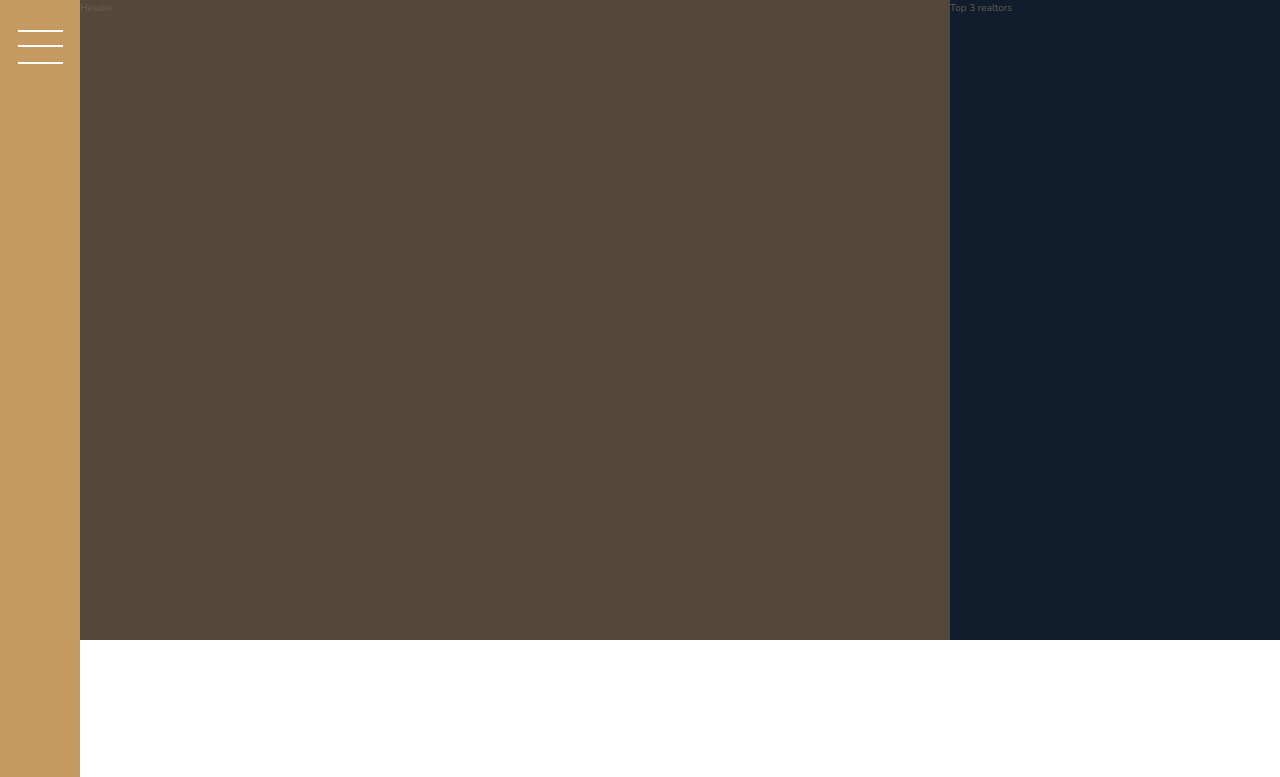
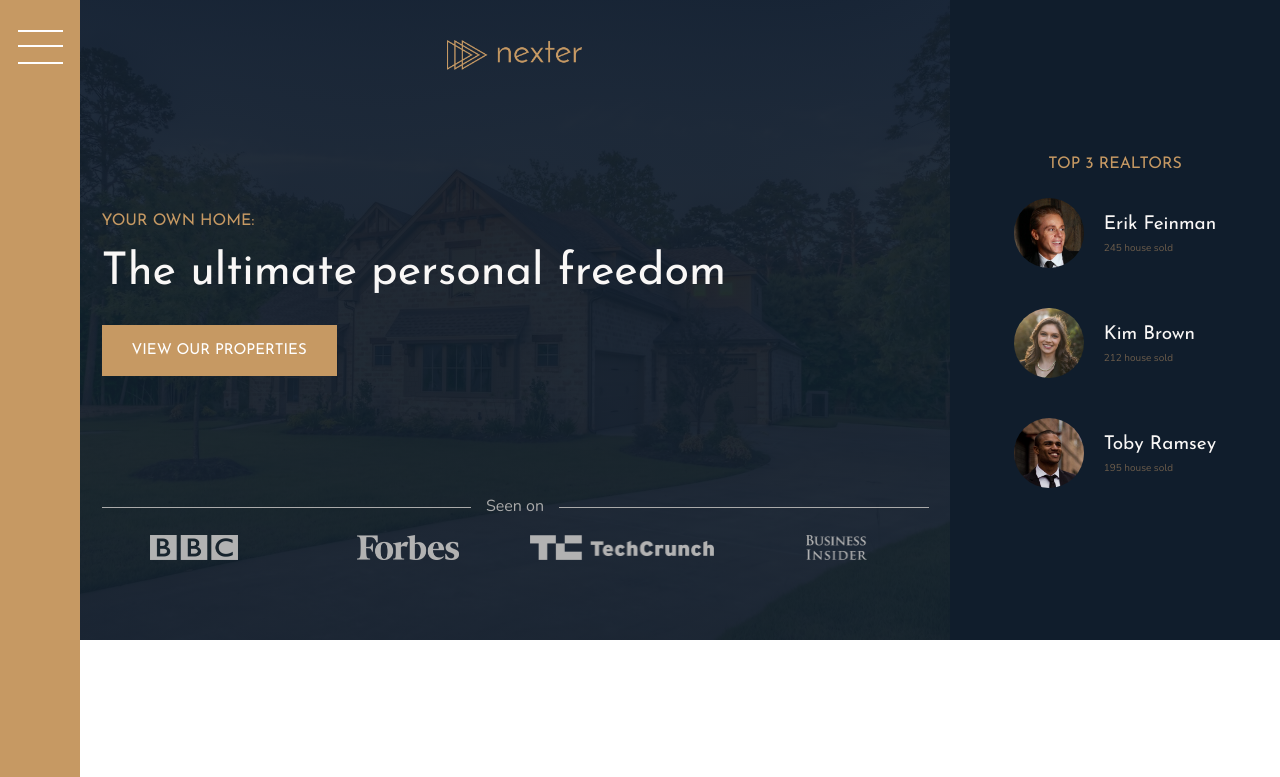
Before and after one commit to TranNguyenDongGon/Frontend, a website: page 8.Nexter/index.html in a window 1280 px wide. Shown: the top 777 px of the page. Drawn offline with nearby package versions, Linux system fonts and the light colour scheme.

Commit message:
finish header and realtor

```diff
--- a/8.Nexter/index.html
+++ b/8.Nexter/index.html
@@ -19,11 +19,42 @@
     </div>
 
     <header class="header">
-        Header
+        <img src="img/logo.png" alt="nexter logo" class="header__logo">
+        <h3 class="heading-3">Your own home:</h3>
+        <h1 class="heading-1">The ultimate personal freedom</h1>
+        <button class="btn header__btn">View our properties</button>
+        <div class="header__seenon-text">Seen on</div>
+        <div class="header__seenon-logos">
+            <img src="img/logo-bbc.png" alt="Seen on logo 1">
+            <img src="img/logo-forbes.png" alt="Seen on logo 2">
+            <img src="img/logo-techcrunch.png" alt="Seen on logo 3">
+            <img src="img/logo-bi.png" alt="Seen on logo 4">
+        </div>
     </header>
 
     <div class="realtors">
-        Top 3 realtors
+        <h3 class="heading-3">Top 3 realtors</h3>
+        <div class="realtors__list">
+            <img src="img/realtor-1.jpeg" alt="Realtor 1" class="realtors__img">
+            <div class="realtors__details">
+                <h4 class="heading-4 heading-4--light">Erik Feinman</h4>
+                <p class="realtors__sold">245 house sold</p>
+            </div>
+
+            <img src="img/realtor-2.jpeg" alt="Realtor 2" class="realtors__img">
+            <div class="realtors__details">
+                <h4 class="heading-4 heading-4--light">Kim Brown</h4>
+                <p class="realtors__sold">212 house sold</p>
+            </div>
+
+            <img src="img/realtor-3.jpeg" alt="Realtor 3" class="realtors__img">
+            <div class="realtors__details">
+                <h4 class="heading-4 heading-4--light">Toby Ramsey</h4>
+                <p class="realtors__sold">195 house sold</p>
+            </div>
+
+
+        </div>
     </div>
 
     <section class="features">
--- a/8.Nexter/sass/_header.scss
+++ b/8.Nexter/sass/_header.scss
@@ -1,4 +1,53 @@
 .header{
-    background-color: $color-grey-dark-1;
+    background-image: linear-gradient(rgba($color-secondary, .93), rgba($color-secondary, .93)),
+                    url(../img/hero.jpeg);
     grid-column: full-start / col-end 6;
+    background-size: cover;
+    background-position: center;
+    padding: 8rem;
+    padding-top: 4rem;
+
+    display: grid;
+    grid-template-rows: 1fr min-content 6rem 1fr;
+    grid-template-columns: max-content;
+    gap: 1.5rem;
+    justify-content: center;
+
+    &__logo{
+        height: 3rem;
+        justify-self: center;
+    }
+
+    &__btn{
+        justify-self: start;
+        align-self: flex-start;
+    }
+
+    &__seenon-text{
+        display: grid;
+        font-size: 1.6rem;
+        color: $color-grey-light-2;
+        grid-template-columns: 1fr max-content 1fr;
+        column-gap: 1.5rem;
+        align-items: center;
+
+        &::before,
+        &::after{
+            content: "";
+            display: block;
+            width: 100%;
+            height: 1px;
+            background-color: currentColor;
+        }
+    }
+    &__seenon-logos{
+        display: grid;
+        grid-template-columns: repeat(4 , 1fr);
+        column-gap: 3rem;
+        justify-items: center;
+        img{
+            height: 2.5rem;
+            filter: brightness(70%);
+        }
+    }
 }
--- a/8.Nexter/sass/_realtors.scss
+++ b/8.Nexter/sass/_realtors.scss
@@ -1,4 +1,28 @@
 .realtors{
     background-color: $color-secondary;
     grid-column: col-start 7 / full-end;
+
+    display: grid;
+    justify-content: center;
+    align-content: center;
+    justify-items: center;
+    row-gap: 2rem;
+
+    &__list{
+        display: grid;
+        grid-template-columns: min-content max-content;
+        align-items: center;
+        row-gap: 5vh;
+        column-gap: 2rem;
+    }
+
+    &__img{
+        width: 7rem;
+        border-radius: 50%;
+        display: block;
+    }
+
+    &__sold{
+
+    }
 }
--- a/8.Nexter/sass/_typography.scss
+++ b/8.Nexter/sass/_typography.scss
@@ -5,6 +5,9 @@
 
 .heading-1{
     @extend %heading;
+    font-size: 4.5rem;
+    color: $color-grey-light-1;
+    line-height: 1;
 }
 
 .heading-2{
```
Also changed, not shown: 8.Nexter/css/style.css, 1 other file.
